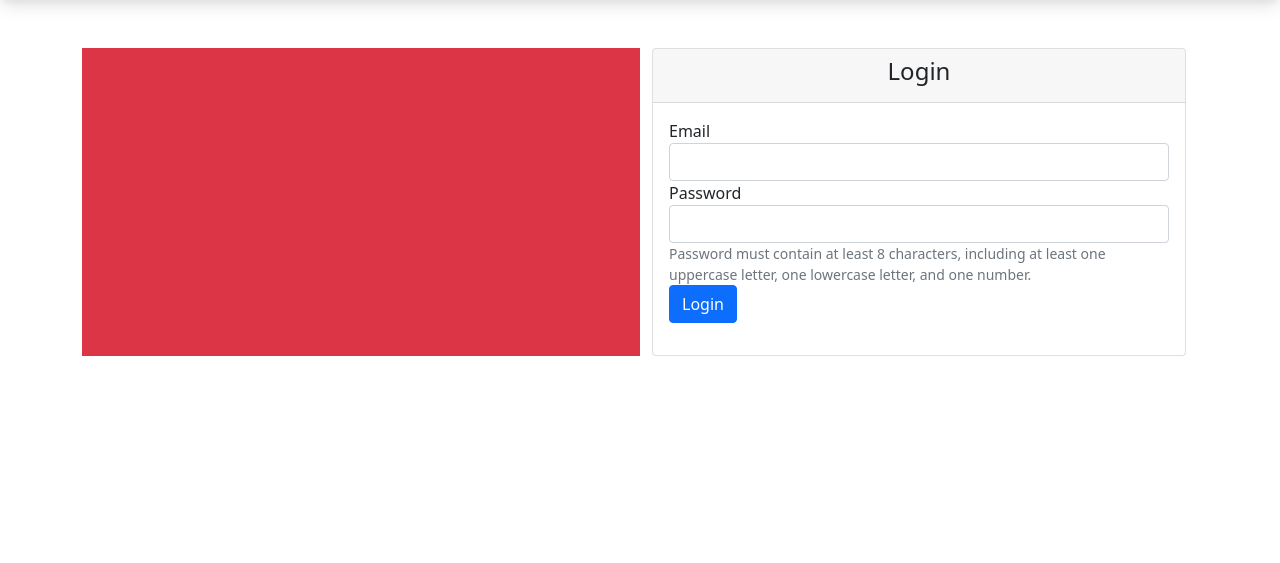
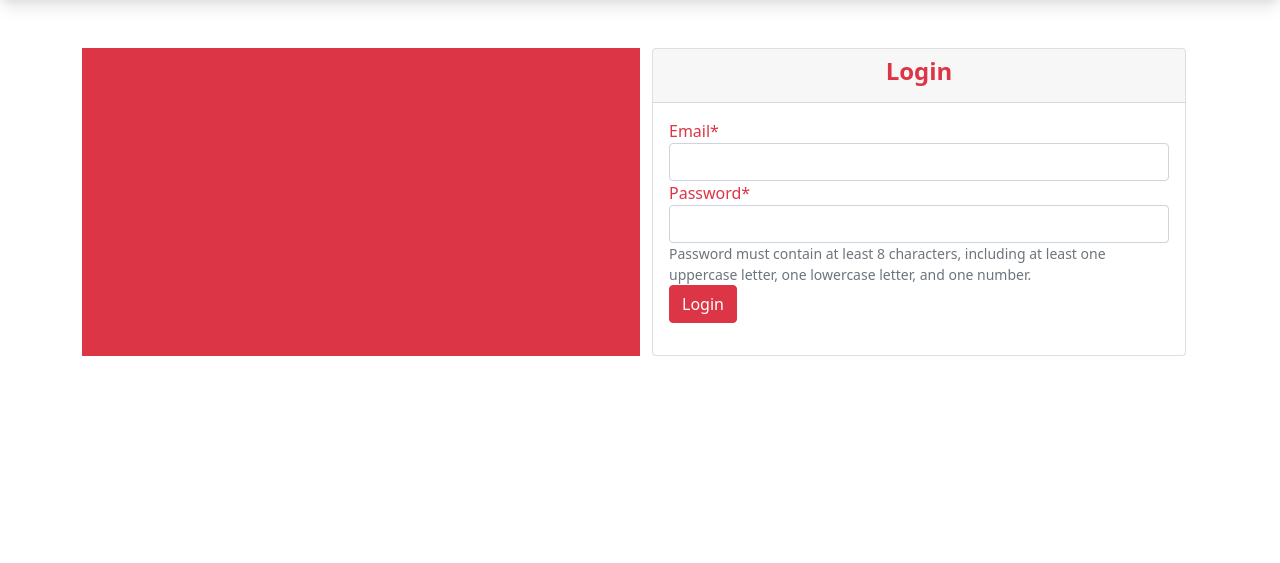
Before and after one commit to ayushsaxenagithub/PilotLMS, a Django app: page /user/login/ in a window 1280 px wide. Shown: the part 74-637 px from the top of the page. Run offline with Django 4.2, Linux system fonts and the light colour scheme; some libraries are stand-ins or nearby versions.

Commit message:
updated login

```diff
--- a/templates/user/login.html
+++ b/templates/user/login.html
@@ -7,7 +7,7 @@
     <div class="col-md-6">
       <div class="card">
         <div class="card-header text-center">
-          <h4>Login</h4>
+          <h4 class="text-danger fw-bolder">Login</h4>
         </div>
         <div class="card-body">
           {% if messages %} {% for message in messages %}
@@ -16,11 +16,11 @@
           <form method="post">
             {% csrf_token %}
             <div class="form-group">
-              <label>Email</label>
+              <label class="text-danger">Email*</label>
               <input type="email" class="form-control" name="email" required />
             </div>
             <div class="form-group">
-              <label>Password</label>
+              <label class="text-danger">Password*</label>
               <input
                 type="password"
                 class="form-control"
@@ -35,7 +35,7 @@
               >
             </div>
             <div class="form-group">
-              <button type="submit" class="btn btn-primary btn-block">
+              <button type="submit" class="btn btn-danger btn-block">
                 Login
               </button>
             </div>
```
